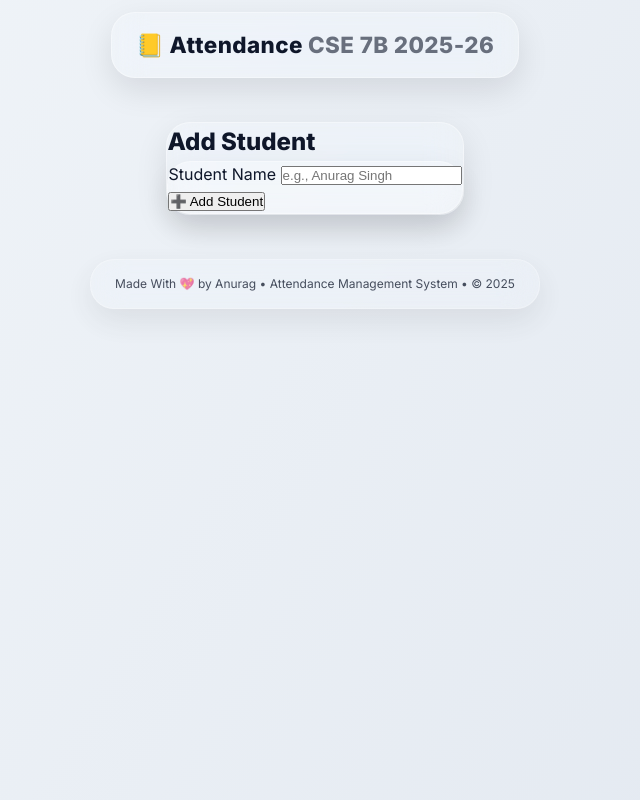
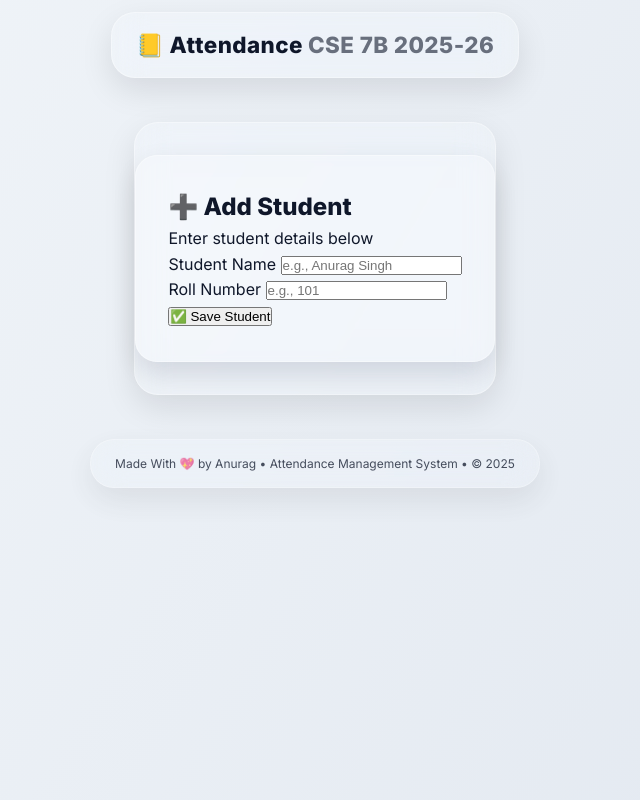
Before and after one commit to Anurag-M1/Personal-Attendence-System, a Flask app: page /add_student in a window 1280 px wide. Shown: the whole page, without its empty margins (325-965 px from the left). Run offline with Flask 3, Linux system fonts and the light colour scheme; some libraries are stand-ins or nearby versions.

Commit message:
Update add_student.html

```diff
--- a/templates/add_student.html
+++ b/templates/add_student.html
@@ -1,9 +1,11 @@
 {% extends "base.html" %}
 
 {% block content %}
-  <h2 class="title">Add Student</h2>
+  <div class="student-card">
+    <h2 class="title">➕ Add Student</h2>
+    <p class="muted">Enter student details below</p>
 
-  <form method="post" class="form glass">
+    <form method="post" class="form">
       <div class="row">
         <div class="col">
           <label class="label">Student Name</label>
@@ -15,6 +17,20 @@
             required>
         </div>
       </div>
-    <button class="btn" type="submit">➕ Add Student</button>
+
+      <div class="row">
+        <div class="col">
+          <label class="label">Roll Number</label>
+          <input
+            class="input"
+            type="text"
+            name="roll"
+            placeholder="e.g., 101"
+            required>
+        </div>
+      </div>
+
+      <button class="btn" type="submit">✅ Save Student</button>
     </form>
+  </div>
 {% endblock %}
```
Lines whose indentation alone changed are shown as unchanged.
